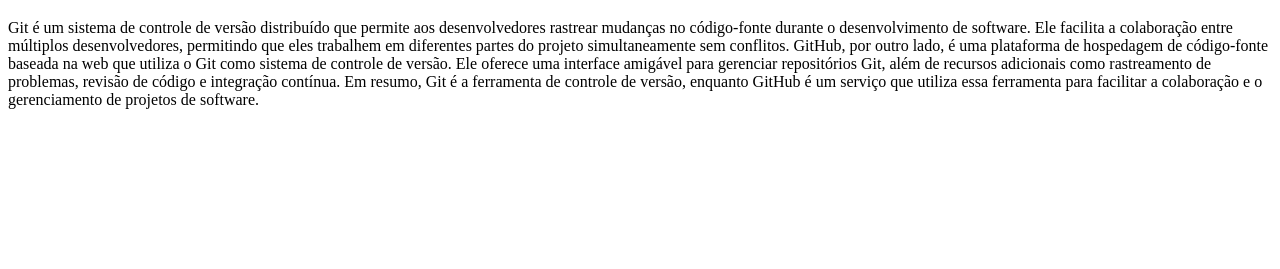
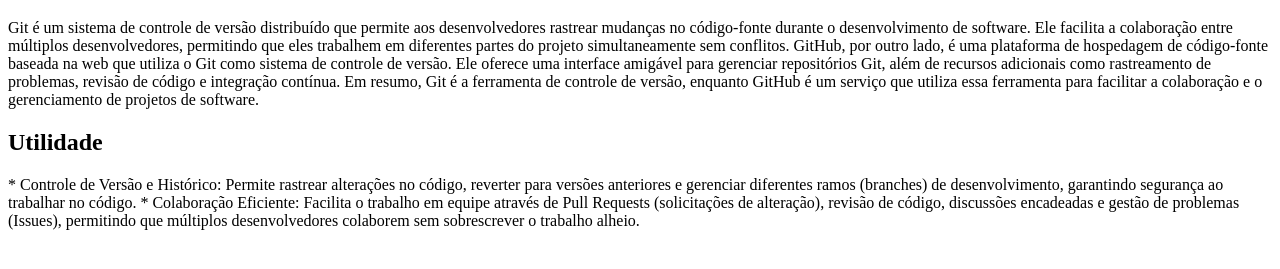
Before and after one commit to luizgteixeira/aula-git-essencial, a plain HTML site: page index.html in a window 1280 px wide. Shown: the part 61-330 px from the top of the page. Drawn offline with Linux system fonts and the light colour scheme.

Commit message:
Inserido:
Added a new section detailing the utility of Git and GitHub.

```diff
--- a/index.html
+++ b/index.html
@@ -16,6 +16,17 @@
     <p>
         Git é um sistema de controle de versão distribuído que permite aos desenvolvedores rastrear mudanças no código-fonte durante o desenvolvimento de software. Ele facilita a colaboração entre múltiplos desenvolvedores, permitindo que eles trabalhem em diferentes partes do projeto simultaneamente sem conflitos. GitHub, por outro lado, é uma plataforma de hospedagem de código-fonte baseada na web que utiliza o Git como sistema de controle de versão. Ele oferece uma interface amigável para gerenciar repositórios Git, além de recursos adicionais como rastreamento de problemas, revisão de código e integração contínua. Em resumo, Git é a ferramenta de controle de versão, enquanto GitHub é um serviço que utiliza essa ferramenta para facilitar a colaboração e o gerenciamento de projetos de software.
     </p>
+    <section>
+        <h2>Utilidade</h2>
+        <p>
+            * Controle de Versão e Histórico: Permite rastrear alterações no código,
+            reverter para versões anteriores e gerenciar diferentes ramos (branches) de desenvolvimento,
+            garantindo segurança ao trabalhar no código.
+            * Colaboração Eficiente: Facilita o trabalho em equipe através de Pull Requests (solicitações de alteração),
+            revisão de código, discussões encadeadas e gestão de problemas (Issues), permitindo que múltiplos desenvolvedores
+            colaborem sem sobrescrever o trabalho alheio.
+        </p>
+    </section>
 
 </body>
 
```
